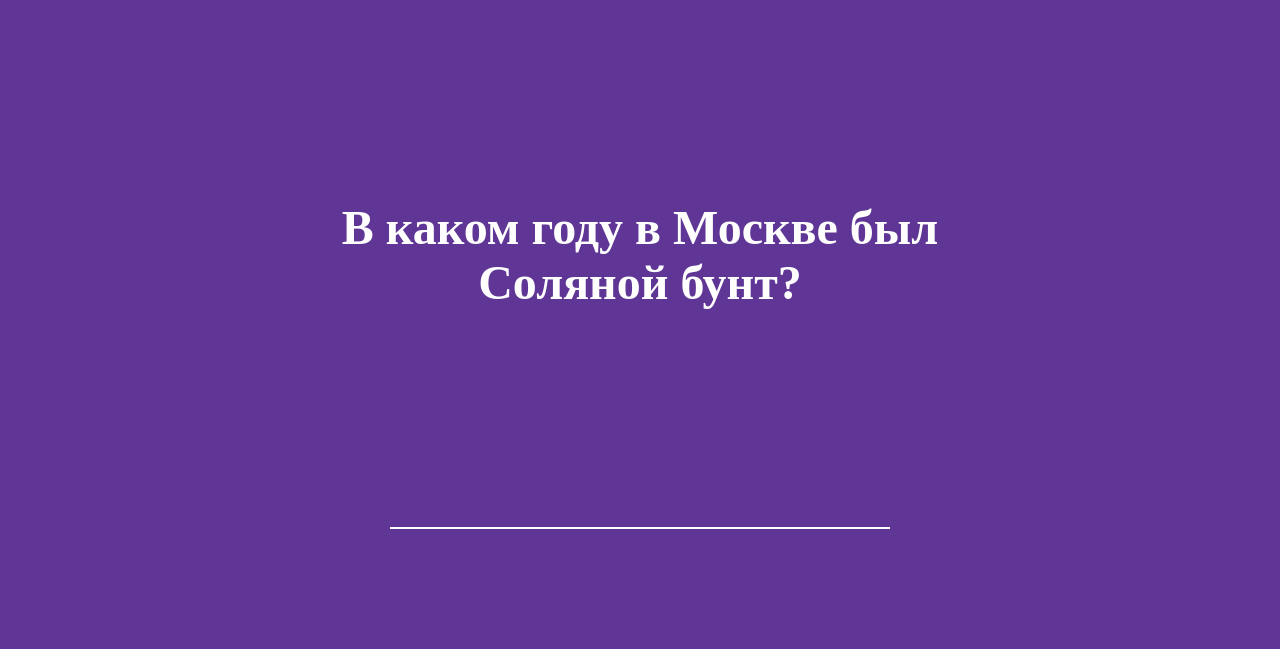
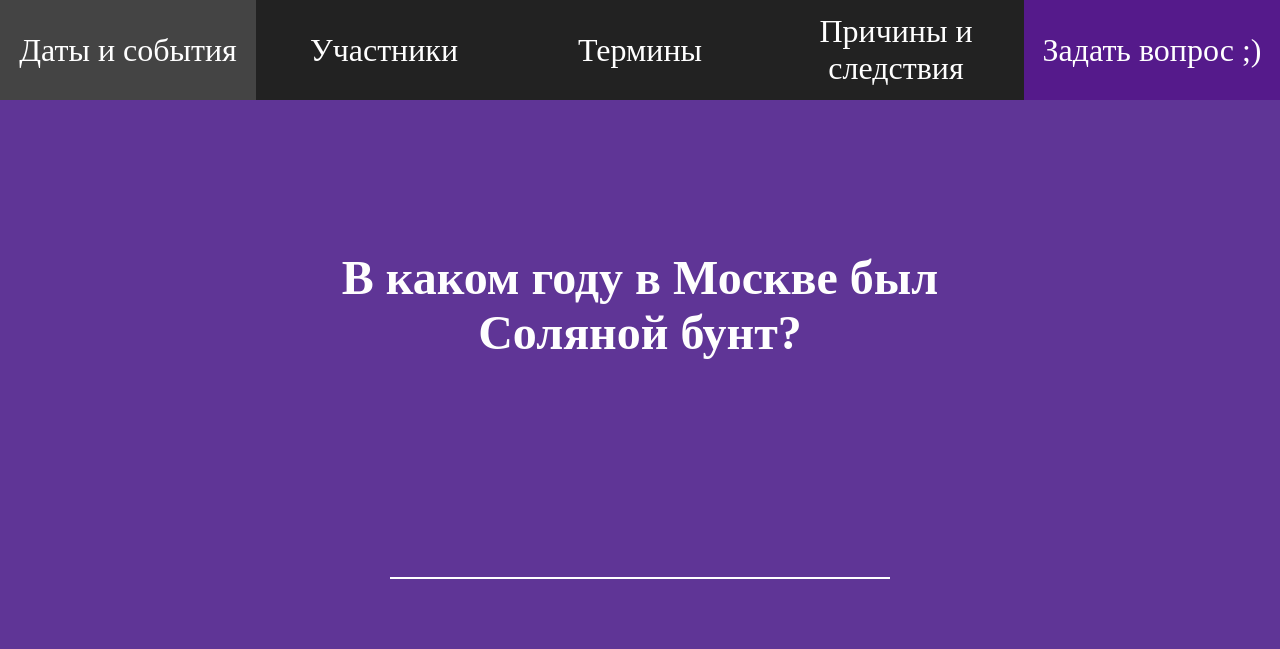
Before and after one commit to sofialyubina/aitutor, a PHP site: page / in a window 1280 px wide. Shown: the top 649 px of the page. Run offline with PHP 8.4, Linux system fonts and the light colour scheme; some libraries are stand-ins or nearby versions.

Commit message:
New aitutor design

```diff
--- /dev/null
+++ b/css/styles.css
@@ -0,0 +1,88 @@
+.menu {
+  display: table;
+  table-layout: fixed;
+  width: 100%;
+  height:100px;
+  background-color: #222;
+  color: white;
+}
+
+.menu .column {
+  display: table-cell;
+  height:100px;
+  font-size: 2em;
+  cursor: pointer;
+  text-align: center;
+  vertical-align: middle;
+
+  /* text not selectable */
+  -webkit-touch-callout: none;
+  -webkit-user-select: none;
+  -khtml-user-select: none;
+  -moz-user-select: none;
+  -ms-user-select: none;
+  user-select: none;
+}
+
+.menu .robot {
+  background-color: #551A8B;
+}
+
+.menu div:hover {
+  background-color: #444;
+}
+
+.menu div:active {
+  background-color: #222;
+}
+
+
+.content {
+  width: 600px;
+  height: 400px;
+
+  position:absolute; /*it can be fixed too*/
+  left:0; right:0;
+  top:100; bottom:0;
+  margin:auto;
+
+  max-width:100%;
+  max-height:100%;
+  overflow:auto;
+}
+
+.question {
+  text-align: center;
+  width: 600px;
+  height: 200px;
+  font-size: 3em;
+  color: #fefefe;
+  font-weight: bold;
+}
+
+.answer {
+  margin: 70 0 0 0;
+  text-align: center;
+  color: #ffffff;
+  font-weight: bold;
+}
+
+.answer input {
+  border: 0;
+  outline: 0;
+  background: transparent;
+  font-size: 3em;
+  width: 500px;
+  text-align: center;
+  color: #ffffff;
+  font-weight: bold;
+  border-bottom: 2px solid white;
+  font-family: inherit;
+}
+
+.mark {
+  margin: 70 0 0 0;
+  text-align: center;
+  color: #ffffff;
+  font-weight: bold;
+}
--- a/index.php
+++ b/index.php
@@ -2,75 +2,22 @@
   $bgcolors = array("#5f3596", "#733596", "#8b3596", "#96357e", "#963561");
   $bgcolor = $bgcolors[array_rand($bgcolors)];
 ?>
+
 <html>
 
 <head>
 
     <meta charset="UTF-8">
     <script src="https://ajax.googleapis.com/ajax/libs/jquery/2.0.3/jquery.min.js"></script>
-
-<title>
-AI | History Tutor
-</title>
+    <title>AI | History Tutor</title>
+    <link rel="stylesheet" type="text/css" href="css/styles.css?<?php echo date('l jS [ ] f F Y h:i:s A'); ?>" />
 
     <style>
-
         body {
             background: <?php echo $bgcolor; ?>;
             margin: 0;
             padding: 0;
         }
-
-  .content {
-    width: 600px;
-    height: 400px;
-
-    position:absolute; /*it can be fixed too*/
-    left:0; right:0;
-    top:0; bottom:0;
-    margin:auto;
-
-    max-width:100%;
-    max-height:100%;
-    overflow:auto;
-  }
-
-  .question {
-    text-align: center;
-    width: 600px;
-    height: 200px;
-    font-size: 3em;
-    color: #fefefe;
-    font-weight: bold;
-  }
-
-  .answer {
-    margin: 70 0 0 0;
-    text-align: center;
-    color: #ffffff;
-    font-weight: bold;
-  }
-
-  .answer input {
-    border: 0;
-    outline: 0;
-    background: transparent;
-    font-size: 3em;
-    width: 500px;
-    text-align: center;
-    color: #ffffff;
-    font-weight: bold;
-    border-bottom: 2px solid white;
-    font-family: inherit;
-  }
-
-  .mark {
-    margin: 70 0 0 0;
-    text-align: center;
-    color: #ffffff;
-    font-weight: bold;
-  }
-
     </style>
 
     <script>
@@ -108,13 +55,11 @@ var questions = [
       "Год крещения Руси"
     ];
 
-
     function setRandomQuestion() {
       current_question_index = Math.floor(Math.random() * questions.length);
       var question = questions[current_question_index];
       document.getElementById("question").innerHTML = question;
     }
-
 
     var all_answers = {
       "False": [
@@ -134,6 +79,19 @@ var all_answers = {
 
     var last_true = false;
 
+    function setup_question() {
+      sleep(2000).then(() => {
+        if (last_true) {
+        	setRandomQuestion();
+        } else {
+      	var question = questions[current_question_index];
+      	document.getElementById("question").innerHTML = question;
+        }
+
+        document.getElementById("answer_input").value = "";
+      });
+    }
+
     function validateForm() {
       $.ajax({
           url: "check_answer.php",
@@ -143,7 +101,6 @@ function validateForm() {
               "id": current_question_index + 1,
               "user_answer": document.getElementById("answer_input").value
           }),
-
           contentType: "application/json",
 
           success: function(data) {
@@ -157,35 +114,35 @@ function validateForm() {
             } else {
                 last_true = false;
             }
+
+            setup_question();
           },
 
           error: function(e) {
       	  document.getElementById("question").innerHTML = "<i>" + "Что-то пошло не так..." + "</i>";
               console.log(e);
+              last_true = false;
+              setup_question();
           }
-
-  });
-
-  sleep(2000).then(() => {
-    if (last_true) {
-    	setRandomQuestion();
-    } else {
-  	var question = questions[current_question_index];
-  	document.getElementById("question").innerHTML = question;
-    }
-
-    document.getElementById("answer_input").value = "";
       });
 
       return false;
     }
-
 
     </script>
 
 </head>
 
 <body>
+
+    <div class="menu">
+        <div class="column" onclick="setRandomQuestion()">Даты и события</div>
+        <div class="column" onclick="setRandomQuestion()">Участники</div>
+        <div class="column" onclick="setRandomQuestion()">Термины</div>
+        <div class="column" onclick="setRandomQuestion()">Причины и следствия</div>
+        <div class="column robot" onclick="setRandomQuestion()">Задать вопрос ;)</div>
+    </div>
+
 
     <div class="content">
     <div class="wrapper">
@@ -206,11 +163,8 @@ function validateForm() {
     </div>
 
     <script>
-
     setRandomQuestion();
-
     </script>
 
 </body>
-
 </html>
```
Lines whose indentation alone changed are shown as unchanged.
